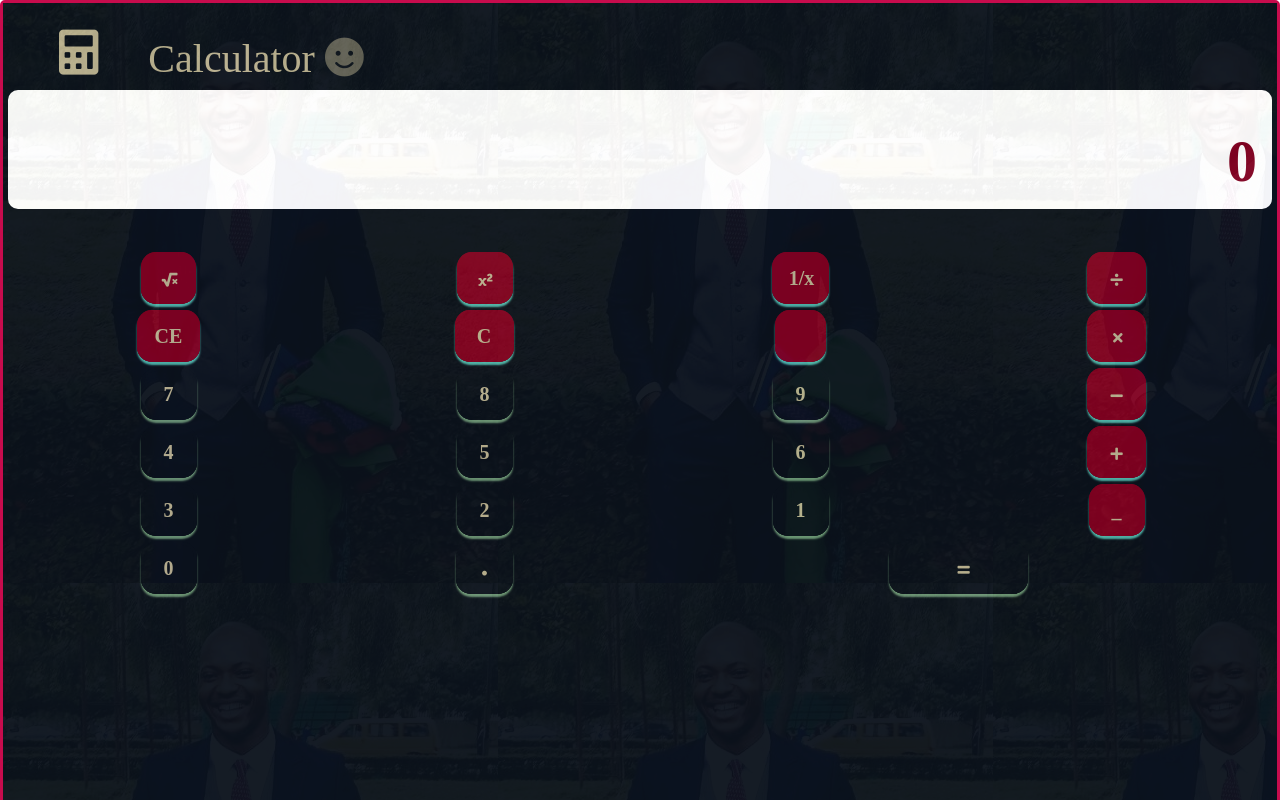
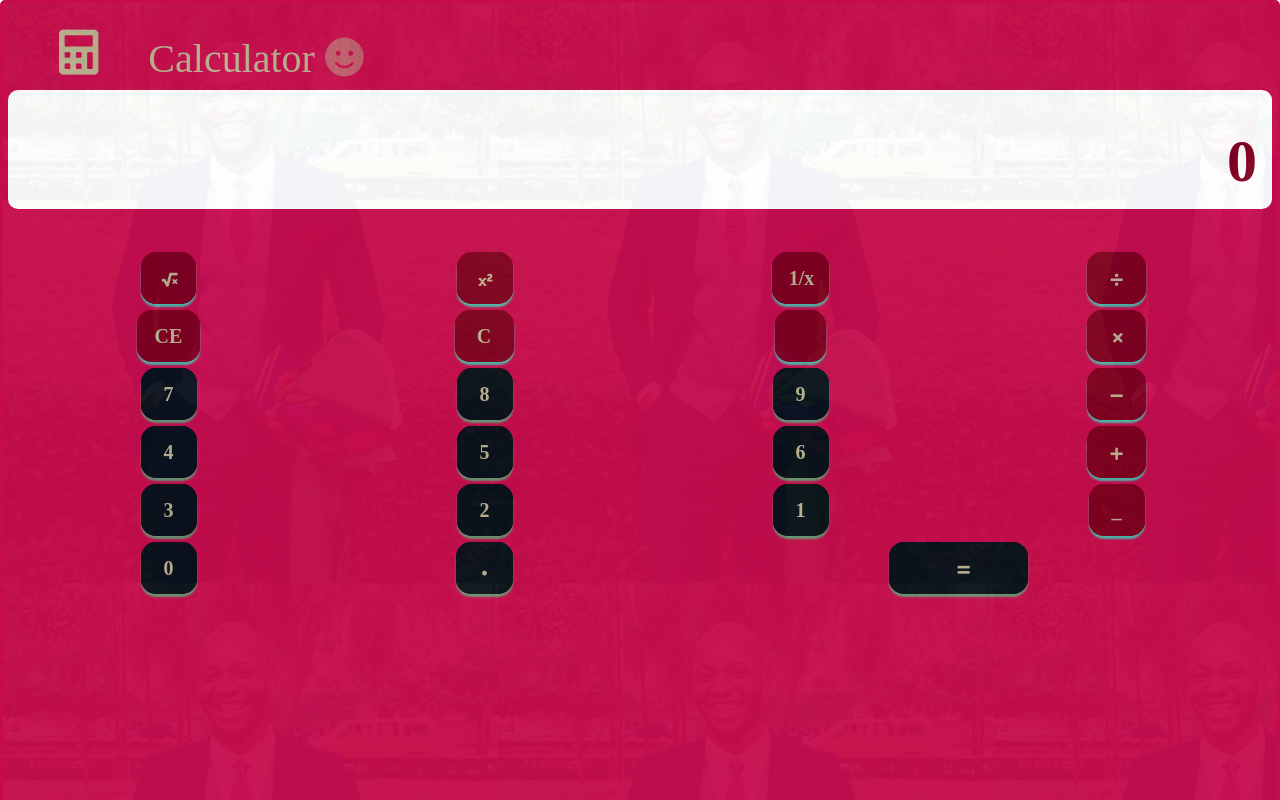
Before and after one commit to ogie15/Calculator, a plain HTML site: page main.html in a window 1280 px wide. Shown: the top 800 px of the page. Drawn offline with nearby package versions, Linux system fonts and the light colour scheme; files whose address does not match are found by name.

Commit message:
Update main.html
Background color changed on line 27 from #0a111b to #c70c4d

```diff
--- a/main.html
+++ b/main.html
@@ -24,7 +24,7 @@
       <div align="center" class="container-fluid" style="border-radius:5px;box-shadow: 0px 5px 3px #800020;border-style: solid; border-color:#c70c4d ; background-image: url(img/m1.jpg);">
         <!-- blue row -->
         <div class="row">
-          <div class="col-xs-12 scrn" align="center" style="color: white; padding: 20px; font-family: Calibri Light; background-color:#0a111b; opacity: 0.95">
+          <div class="col-xs-12 scrn" align="center" style="color: white; padding: 20px; font-family: Calibri Light; background-color:#c70c4d; opacity: 0.95">
           <!-- nav bar side -->
             <div class="row" align="center" style="margin-top:5px; color:#bab190;">
                 <div class="col-xs-1" align="right" style="padding-top: 2px">
```
